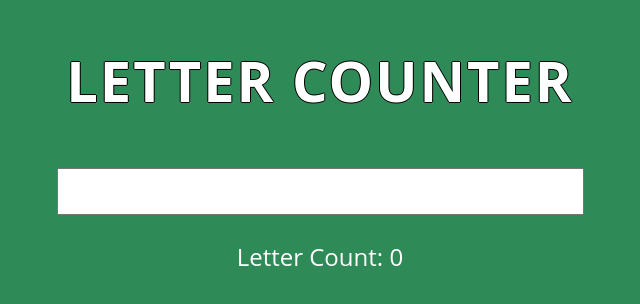
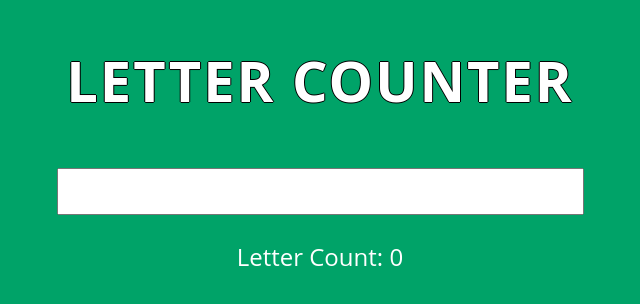
Before and after one commit to saraclaeys/lettercounter, a plain HTML site: page index.html in a window 1280 px wide. Shown: the part 150-454 px from the top of the page, without its empty margins (320-960 px from the left). Drawn offline with Linux system fonts and the light colour scheme.

Commit message:
new background color

```diff
--- a/css/style.css
+++ b/css/style.css
@@ -8,7 +8,7 @@
 @import url('https://fonts.googleapis.com/css2?family=Open+Sans&display=swap');
 
 body {
-    background-color: #2E8A57;
+    background-color: #00A368;
     font-family: 'Open Sans', sans-serif;
 }
 
```
